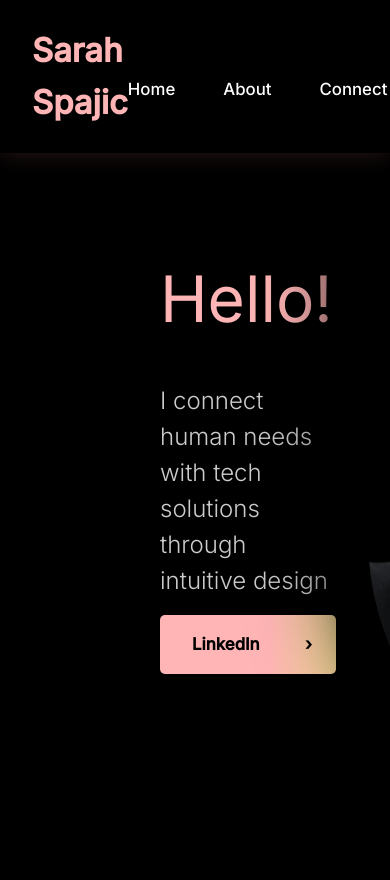
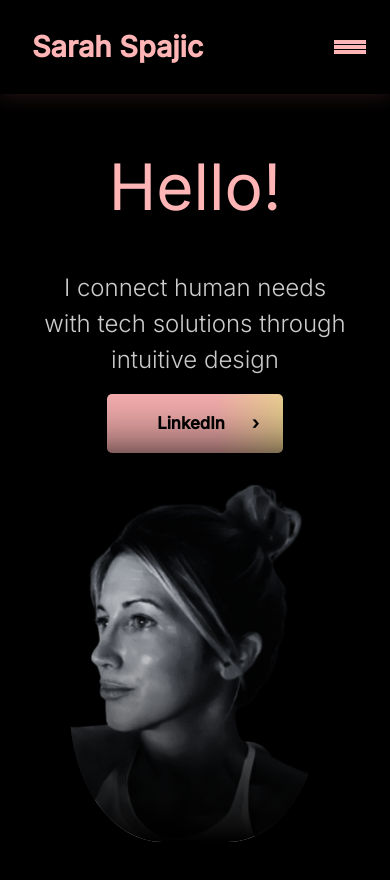
Before and after one commit to SarahSpajic/sarah-spajic-2025, a React (Create React App) app: page / in a window 390 px wide. Shown: the top 880 px of the page. Built offline with nearby package versions, Linux system fonts and the light colour scheme.

Commit message:
updated mobile styles, ahmburer menu, and image gradient

```diff
--- a/src/components/Navbar/index.tsx
+++ b/src/components/Navbar/index.tsx
@@ -1,22 +1,31 @@
-import React from 'react';
+import React, { useState } from 'react';
 import { Link } from 'react-router-dom';
-import { Nav, Logo, NavLinks, NavItem } from './styles';
+import { Nav, Logo, NavLinks, NavItem, HamburgerButton } from './styles';
 
 const Navbar = () => {
+  const [isOpen, setIsOpen] = useState(false);
+
+  const toggleMenu = () => setIsOpen(!isOpen);
+
   return (
     <Nav>
       <Logo>
         <Link to="/">Sarah Spajic</Link>
       </Logo>
-      <NavLinks>
+      <HamburgerButton isOpen={isOpen} onClick={toggleMenu}>
+        <span />
+        <span />
+        <span />
+      </HamburgerButton>
+      <NavLinks isOpen={isOpen}>
         <NavItem>
-          <Link to="/">Home</Link>
+          <Link to="/" onClick={() => setIsOpen(false)}>Home</Link>
         </NavItem>
         <NavItem>
-          <Link to="/about">About</Link>
+          <Link to="/about" onClick={() => setIsOpen(false)}>About</Link>
         </NavItem>
         <NavItem>
-          <Link to="/contact">Connect</Link>
+          <Link to="/contact" onClick={() => setIsOpen(false)}>Connect</Link>
         </NavItem>
       </NavLinks>
     </Nav>
--- a/src/components/Navbar/styles.ts
+++ b/src/components/Navbar/styles.ts
@@ -21,12 +21,31 @@ export const Logo = styled.div`
     text-decoration: none;
     color: ${({ theme }) => theme.colors.primary};
   }
+
+  @media (max-width: ${({ theme }) => theme.breakpoints.mobile}) {
+    font-size: 1.8rem;
+  }
 `;
 
-export const NavLinks = styled.ul`
+export const NavLinks = styled.ul<{ isOpen: boolean }>`
   display: flex;
   list-style: none;
   gap: 2rem;
+
+  @media (max-width: ${({ theme }) => theme.breakpoints.mobile}) {
+    position: fixed;
+    top: 0;
+    right: 0;
+    height: 100vh;
+    width: 100%;
+    flex-direction: column;
+    justify-content: center;
+    align-items: center;
+    background: rgba(0, 0, 0, 0.95);
+    backdrop-filter: blur(10px);
+    transform: ${({ isOpen }) => isOpen ? 'translateX(0)' : 'translateX(100%)'};
+    transition: transform 0.3s ease-in-out;
+  }
 `;
 
 export const NavItem = styled.li`
@@ -52,11 +71,57 @@ export const NavItem = styled.li`
 
     &:hover {
       color: ${({ theme }) => theme.colors.primary};
-      text-shadow: ${({ theme }) => theme.shadows.neon};
 
       &:before {
         width: 100%;
       }
     }
   }
+
+  @media (max-width: ${({ theme }) => theme.breakpoints.mobile}) {
+    margin: 1rem 0;
+
+    a {
+      font-size: 1.2rem;
+    }
+  }
 `;
+
+export const HamburgerButton = styled.button<{ isOpen: boolean }>`
+  display: none;
+  background: none;
+  border: none;
+  cursor: pointer;
+  padding: 0.5rem;
+  z-index: 1001;
+
+  @media (max-width: ${({ theme }) => theme.breakpoints.mobile}) {
+    display: flex;
+    flex-direction: column;
+    justify-content: space-around;
+    width: 2rem;
+    height: 2rem;
+  }
+
+  span {
+    width: 2rem;
+    height: 0.25rem;
+    background: ${({ theme }) => theme.colors.primary};
+    transition: all 0.3s ease;
+    position: relative;
+    transform-origin: 8px;
+
+    &:first-child {
+      transform: ${({ isOpen }) => isOpen ? 'rotate(45deg)' : 'rotate(0)'};
+    }
+
+    &:nth-child(2) {
+      opacity: ${({ isOpen }) => isOpen ? '0' : '1'};
+      transform: ${({ isOpen }) => isOpen ? 'translateX(-20px)' : 'translateX(0)'};
+    }
+
+    &:nth-child(3) {
+      transform: ${({ isOpen }) => isOpen ? 'rotate(-45deg)' : 'rotate(0)'};
+    }
+  }
+`;
--- a/src/pages/Home/styles.ts
+++ b/src/pages/Home/styles.ts
@@ -5,6 +5,13 @@ export const HomeSection = styled.section`
   min-height: 100vh;
   display: flex;
   align-items: center;
+  padding: 24px 16px;
+  padding-top: 80px;
+
+  @media (max-width: ${({ theme }) => theme.breakpoints.mobile}) {
+    padding: 16px;
+    padding-top: 72px;
+  }
 `;
 
 export const Hero = styled.div`
@@ -13,13 +20,30 @@ export const Hero = styled.div`
   grid-template-columns: 1fr 1fr;
   gap: 2rem;
   align-items: center;
-  padding: 8rem;
+  padding: 64px;
+  padding-top: 80px;
+
+  @media (max-width: ${({ theme }) => theme.breakpoints.tablet}) {
+    grid-template-columns: 1fr;
+    padding: 32px;
+    padding-top: 72px;
+    text-align: center;
+  }
+
+  @media (max-width: ${({ theme }) => theme.breakpoints.mobile}) {
+    padding: 24px;
+    padding-top: 64px;
+  }
 `;
 
 export const ContentWrapper = styled.div`
   display: flex;
   flex-direction: column;
   gap: 1rem;
+
+  @media (max-width: ${({ theme }) => theme.breakpoints.tablet}) {
+    align-items: center;
+  }
 `;
 
 export const TitleWrapper = styled.div``;
@@ -35,6 +59,31 @@ export const Tagline = styled.p`
   color: ${({ theme }) => theme.colors.textLight};
 `;
 
+export const ImageContainer = styled.div`
+  position: relative;
+  width: 500px;
+  height: 670px;
+  margin: 0 auto;
+  padding: 100px;
+  background: radial-gradient(
+    circle at center,
+    transparent 40%,
+    ${({ theme }) => theme.colors.background} 100%
+  );
+
+  @media (max-width: ${({ theme }) => theme.breakpoints.tablet}) {
+    width: 400px;
+    height: 528px;
+    padding: 80px;
+  }
+
+  @media (max-width: ${({ theme }) => theme.breakpoints.mobile}) {
+    width: 350px;
+    height: 457px;
+    padding: 60px;
+  }
+`;
+
 export const ImageWrapper = styled.div`
   display: flex;
   justify-content: center;
@@ -43,6 +92,16 @@ export const ImageWrapper = styled.div`
   width: 400px;
   height: 570px;
   margin: 0 auto;
+
+  @media (max-width: ${({ theme }) => theme.breakpoints.tablet}) {
+    width: 300px;
+    height: 428px;
+  }
+
+  @media (max-width: ${({ theme }) => theme.breakpoints.mobile}) {
+    width: 250px;
+    height: 357px;
+  }
 
   &:after {
     content: '';
@@ -54,18 +113,15 @@ export const ImageWrapper = styled.div`
     border-radius: 0 0 37% 37%;
     background: linear-gradient(
       to bottom,
-      rgba(0, 0, 0, 0) 0%,
+      rgba(0, 0, 0, 0.0) 15%,
       rgba(0, 0, 0, 0.2) 50%,
-      rgba(0, 0, 0, 0.8) 100%
+      rgba(0, 0, 0, 1) 100%
     );
     pointer-events: none;
     z-index: 1;
   }
 
   img {
-    position: absolute;
-    top: 0;
-    left: 0;
     width: 100%;
     height: 100%;
     object-fit: cover;
--- a/src/styles/theme.ts
+++ b/src/styles/theme.ts
@@ -10,6 +10,8 @@ export const theme = {
   },
   breakpoints: {
     mobile: '768px',
+    tablet: '1024px',
+    desktop: '1200px'
   },
   spacing: {
     small: '1rem',
```
